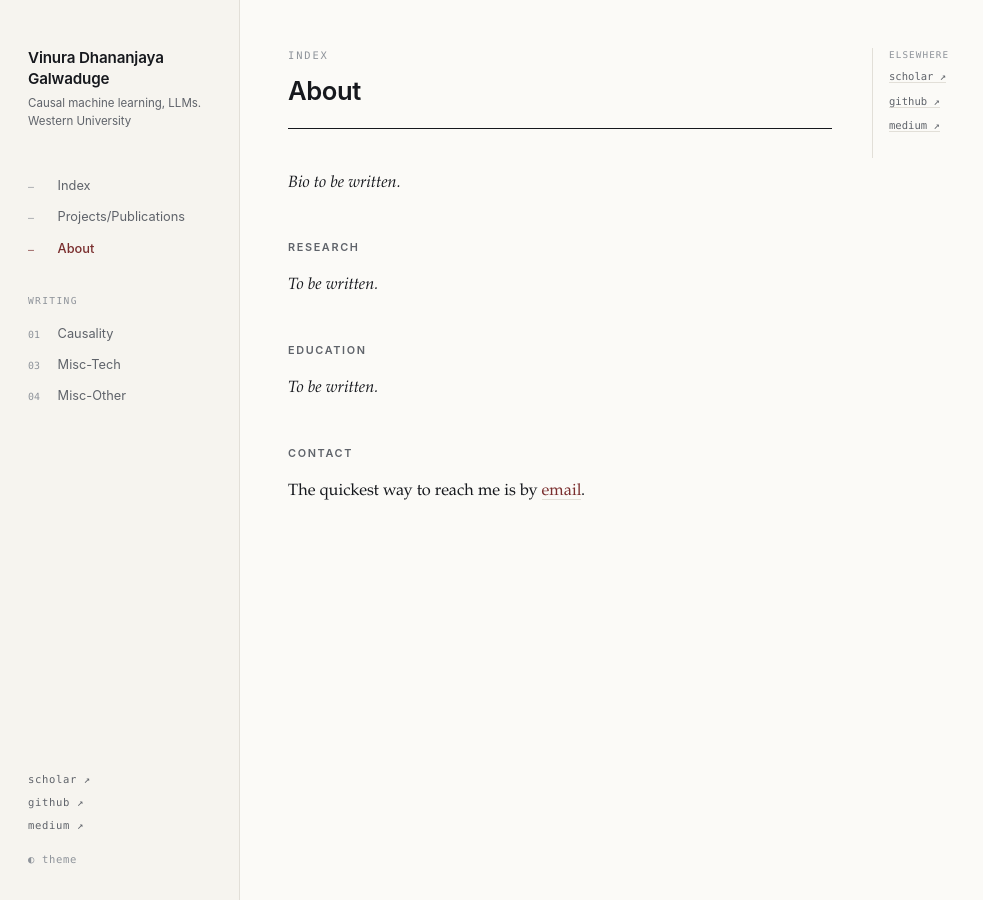
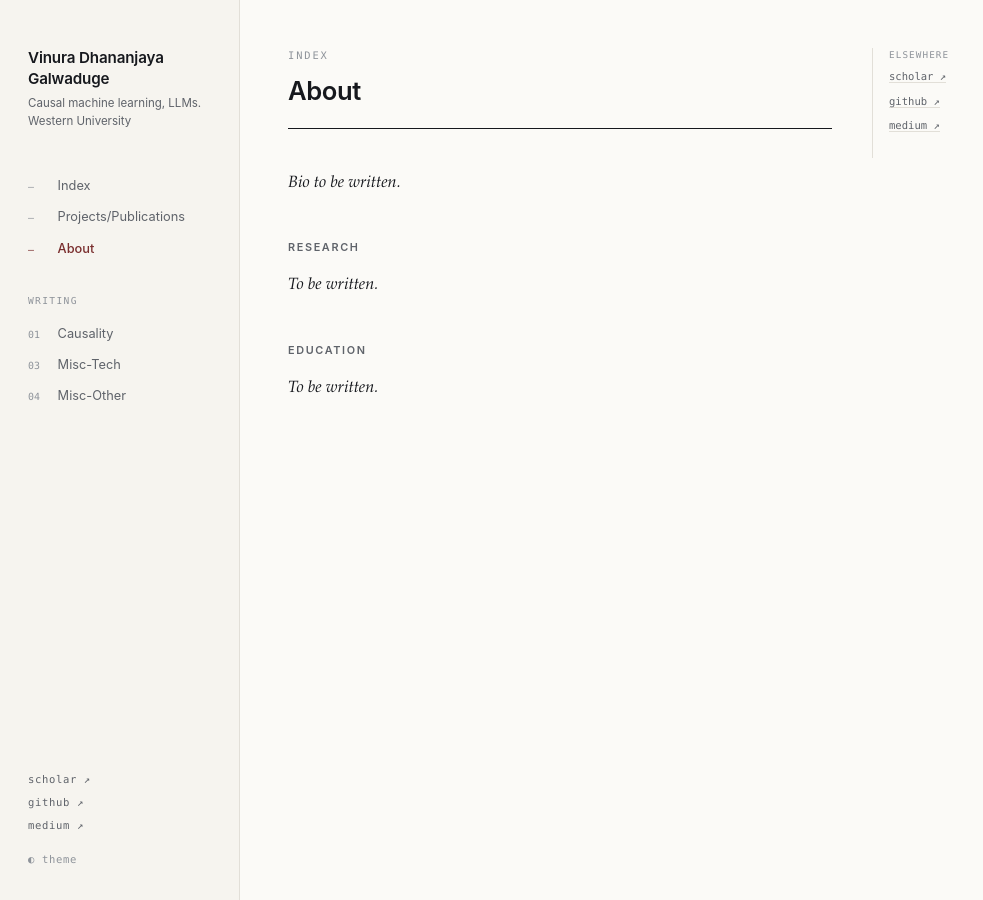
Before and after one commit to VinuraD/vinurad.github.io, a Jekyll site: the page built from about.md, in a window 1280 px wide. Shown: the whole page, without its empty margins (0-983 px from the left). Built offline with Jekyll 4.4.1, drawn with Linux system fonts in a browser that asks for light colours.

Commit message:
removed email details

```diff
--- a/_includes/rail.html
+++ b/_includes/rail.html
@@ -27,7 +27,7 @@
 
   <div class="rail-btm">
     {%- for l in site.social_links %}
-    <a href="{{ l.url }}"{% unless l.url contains 'mailto:' %} rel="me noopener"{% endunless %}>{{ l.name }} ↗</a>
+    <a href="{{ l.url }}" rel="me noopener">{{ l.name }} ↗</a>
     {%- endfor %}
     <button type="button" id="theme-toggle" class="theme-toggle" aria-label="Switch colour theme">theme</button>
   </div>
--- a/about.md
+++ b/about.md
@@ -26,7 +26,3 @@ redirect_from:
 <!-- TODO — degrees, institutions, years. -->
 
 *To be written.*
-
-## Contact
-
-The quickest way to reach me is by [email](mailto:vgalwadu@uwo.ca).
```
Also changed, not shown: 1 other file.
